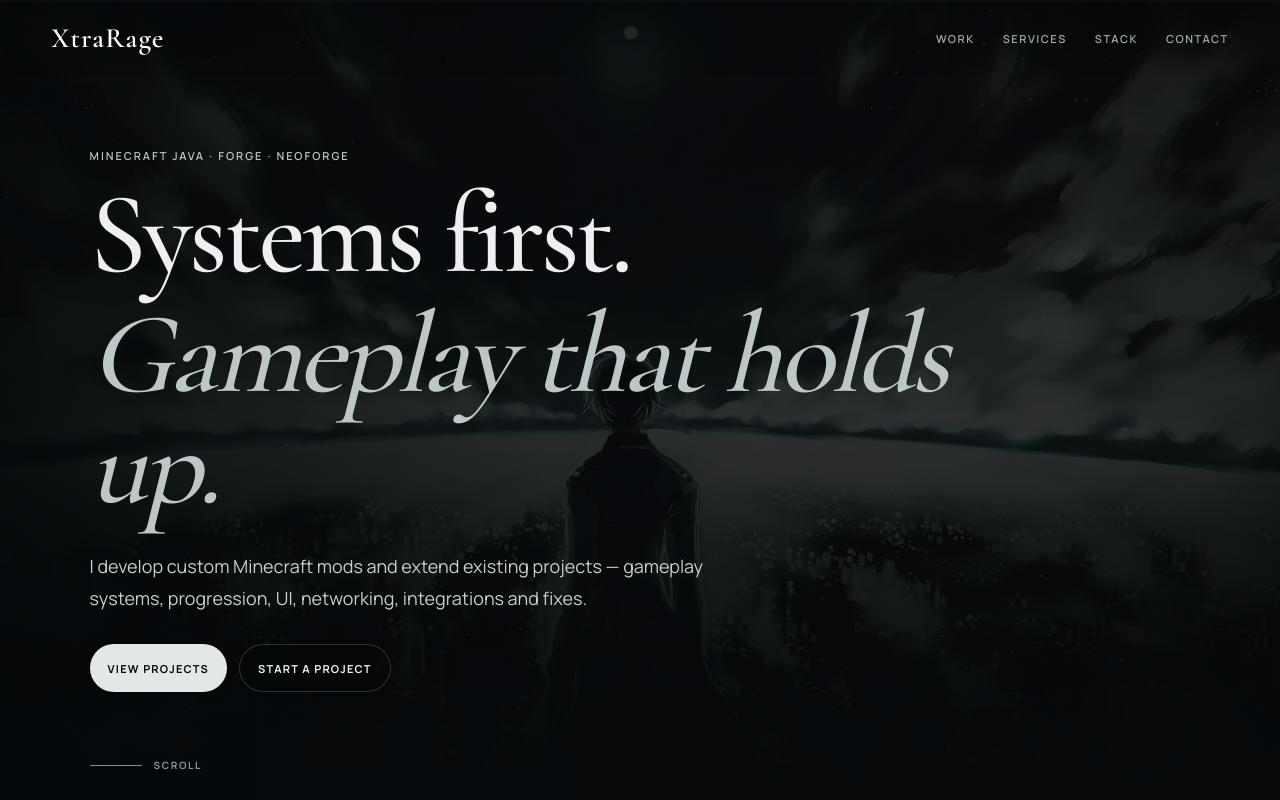
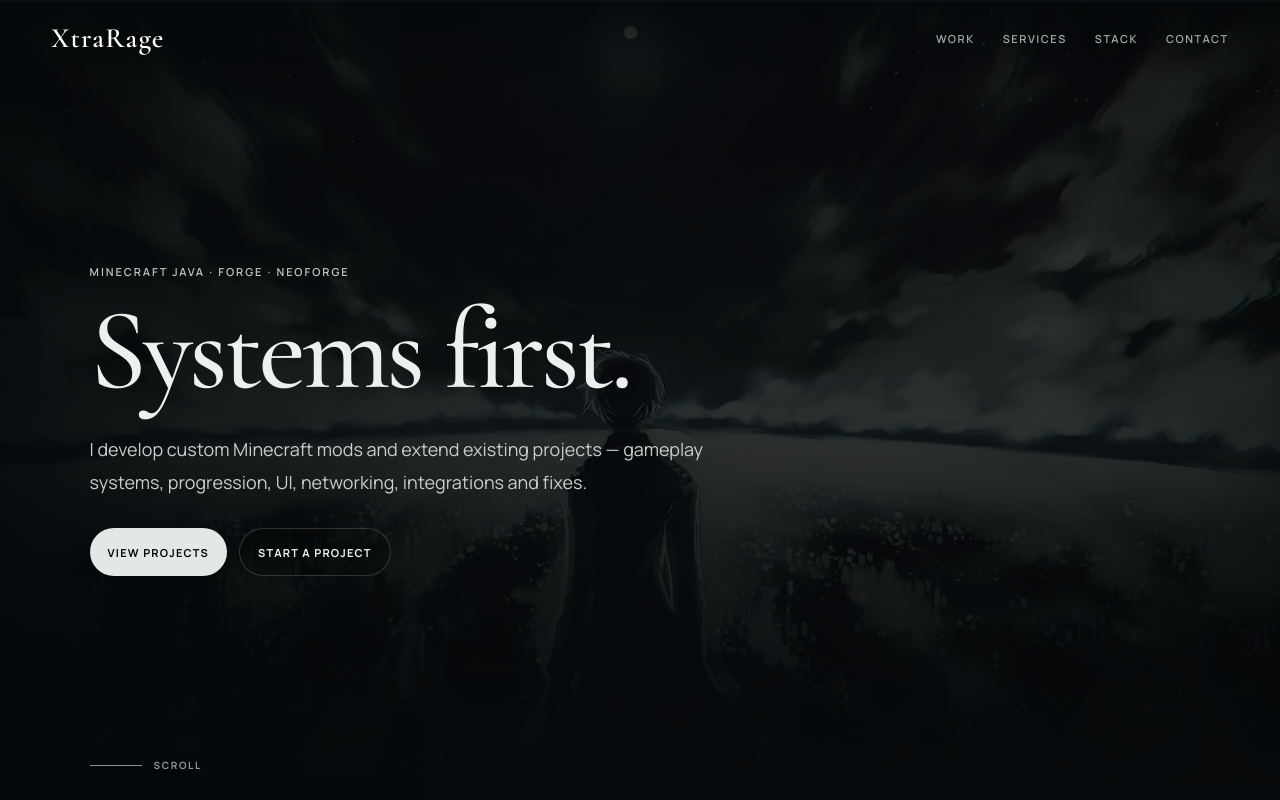
Before and after one commit to xxtrarage/xxtrarage.github.io, a plain HTML site: page index.html in a window 1280 px wide. Shown: the top 800 px of the page. Drawn offline with nearby package versions, Linux system fonts and the light colour scheme.

Commit message:
Add files via upload

```diff
--- a/index.html
+++ b/index.html
@@ -32,7 +32,7 @@
 
       <div class="hero-content reveal">
         <p class="eyebrow">Minecraft Java · Forge · NeoForge</p>
-        <h1>Systems first.<br><em>Gameplay that holds up.</em></h1>
+        <h1>Systems first.</h1>
         <p class="lead">
           I develop custom Minecraft mods and extend existing projects —
           gameplay systems, progression, UI, networking, integrations and fixes.
```
